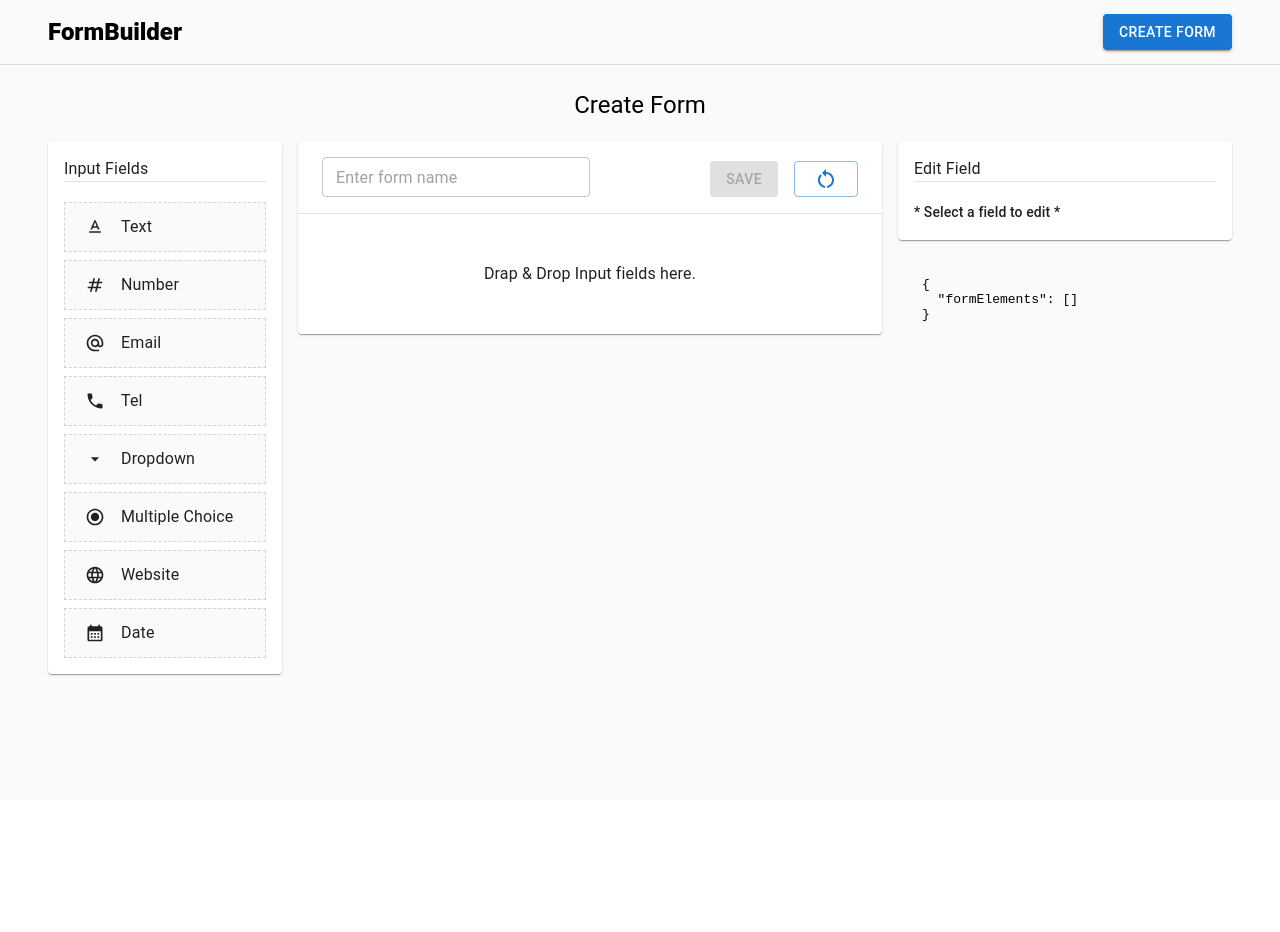
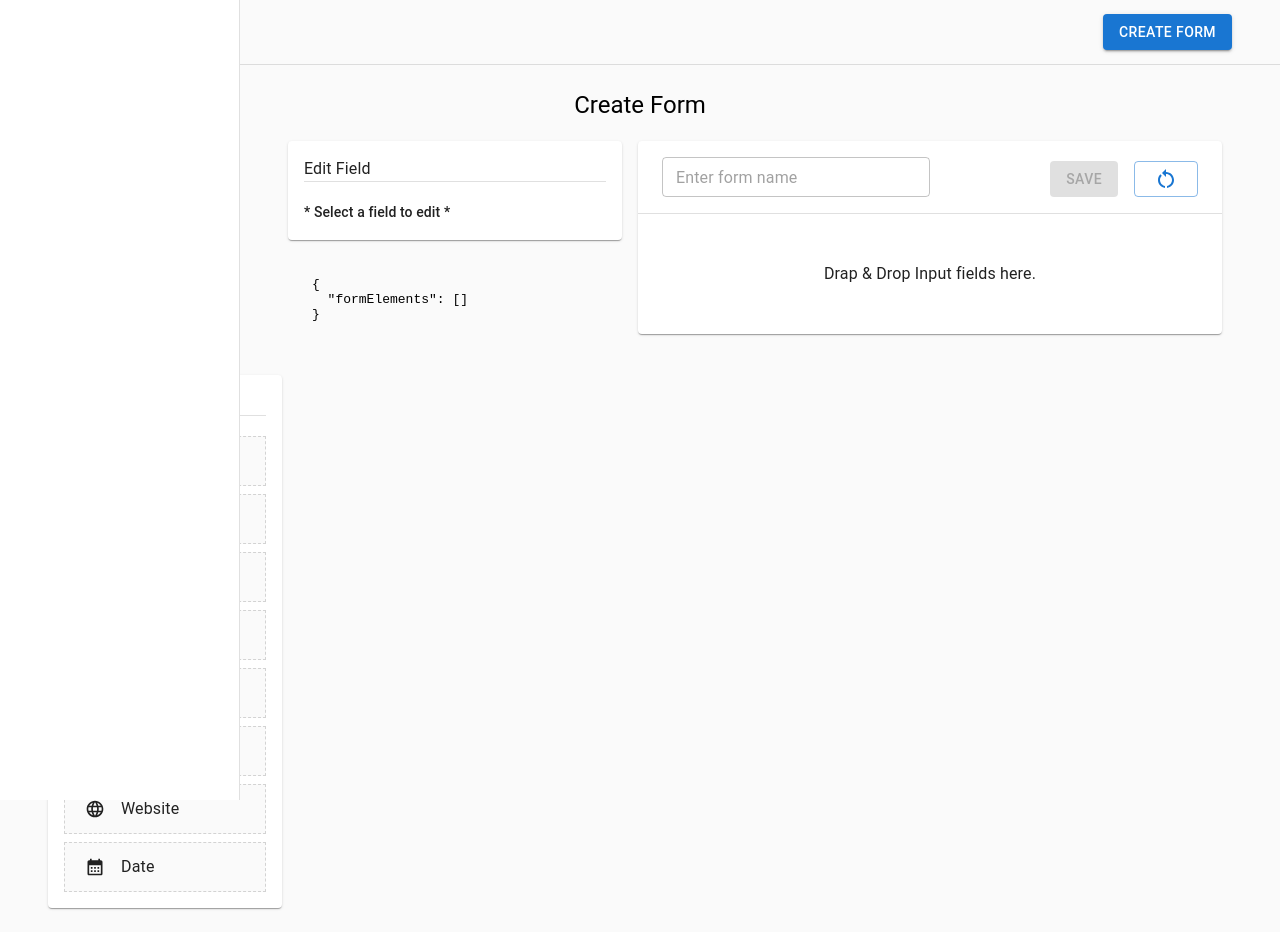
Before and after one commit to sanzaikc/MERN-form-builder, a React (Create React App) app in the folder frontend/: page /forms/create in a window 1280 px wide. Before the commit the page ends 800 px from the top, so only its background shows below. Built offline with nearby package versions, Linux system fonts and the light colour scheme.

Commit message:
initiated

```diff
--- a/frontend/src/components/formBuilder/FormBuilder.js
+++ b/frontend/src/components/formBuilder/FormBuilder.js
@@ -10,20 +10,24 @@ import { FormDropzone } from "./FormDropzone";
 import { FormEditField } from "./FormEditField";
 
 import { FormProvider } from "../../contexts/FormContext";
+import { EditFieldDrawer } from "../formFieldEdit/EditFieldDrawer";
 
 export const FormBuilder = () => {
   return (
     <DndProvider backend={HTML5Backend}>
       <FormProvider>
         <Grid container spacing={2}>
-          <Grid item md={2.5}>
-            <FormInputList />
+          <EditFieldDrawer />
+          <Grid item md={3.5}>
+            <FormEditField />
           </Grid>
+
           <Grid item md={6}>
             <FormDropzone />
           </Grid>
-          <Grid item md={3.5}>
-            <FormEditField />
+
+          <Grid item md={2.5}>
+            <FormInputList />
           </Grid>
         </Grid>
       </FormProvider>
--- /dev/null
+++ b/frontend/src/components/formFieldEdit/EditFieldDrawer.js
@@ -0,0 +1,25 @@
+import { Drawer } from "@mui/material";
+import React from "react";
+
+export const EditFieldDrawer = () => {
+  const drawerWidth = 240;
+
+  const [open, setOpen] = React.useState(true);
+
+  return (
+    <Drawer
+      sx={{
+        width: drawerWidth,
+        flexShrink: 0,
+        "& .MuiDrawer-paper": {
+          width: drawerWidth,
+          boxSizing: "border-box",
+        },
+      }}
+      variant="persistent"
+      anchor="left"
+      open={open}
+    >
+    </Drawer>
+  );
+};
```
